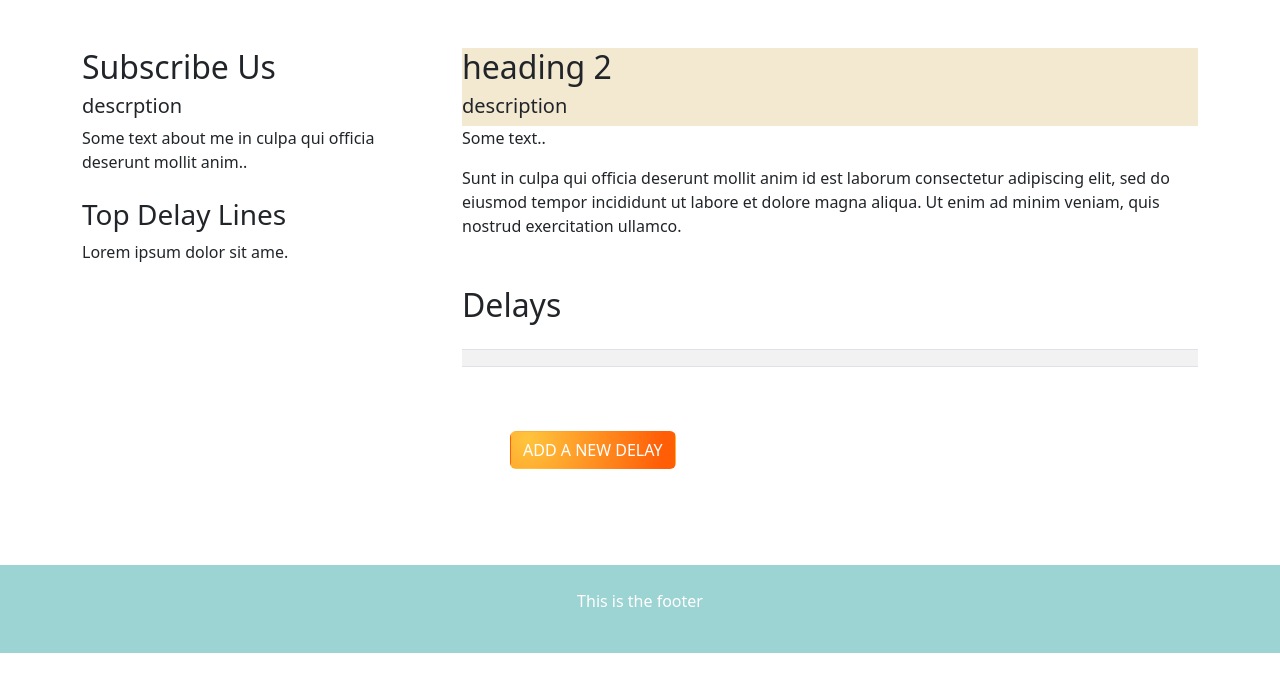
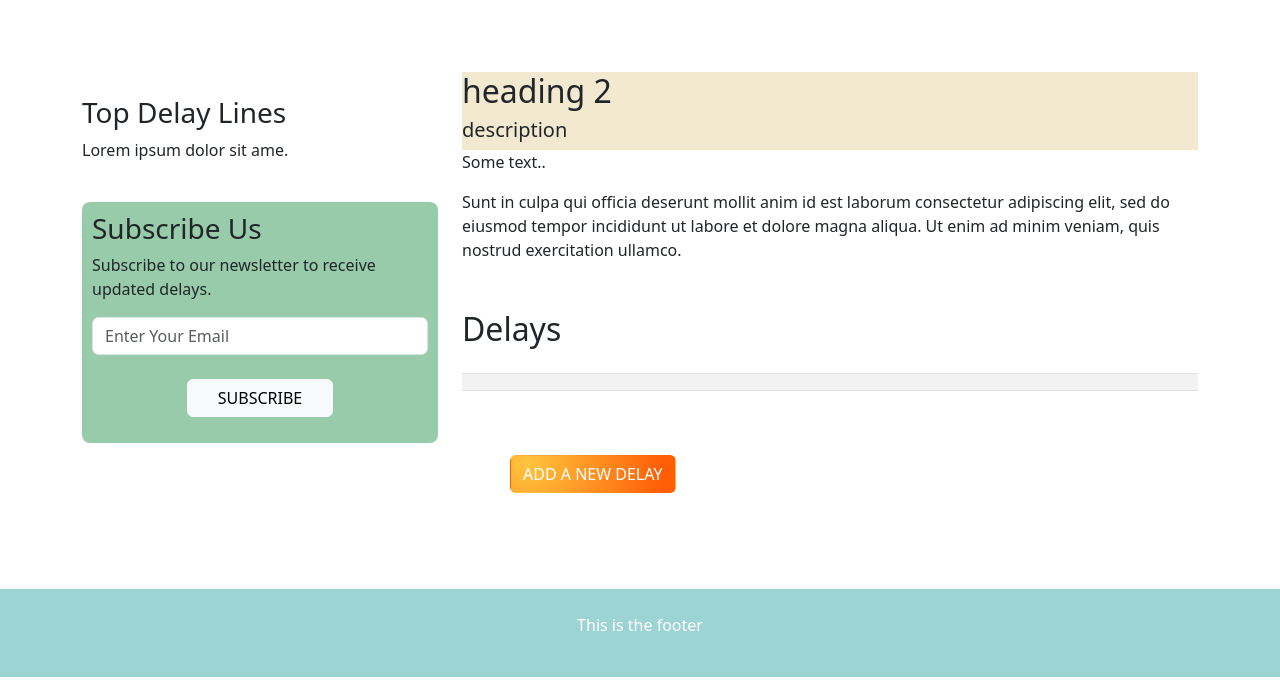
Before and after one commit to yanyzhang/mtasubwaydelays, a Flask app: page / in a window 1280 px wide. Shown: the part 92-775 px from the top of the page. Run offline with Flask 3, Linux system fonts and the light colour scheme; lists and menus that the app fills with data are empty; some libraries are stand-ins or nearby versions; some web fonts are replaced.

Commit message:
updated subscribe POST, still to fix the posting

```diff
--- a/app.py
+++ b/app.py
@@ -1,32 +1,49 @@
-from flask import Flask, render_template, request
+from flask import Flask, render_template, request, redirect, url_for, flash
 from flask_sqlalchemy import SQLAlchemy
 
+
 app=Flask(__name__)
-app.config['SQLALCHEMY_DATABASE_URI']='postgresql+psycopg2://postgres:{password}@localhost:5432/mtasubwaydelays'
+app.config['SQLALCHEMY_DATABASE_URI']='postgresql+psycopg2://postgres:groe46disc@localhost:5432/mtasubwaydelays'
 # Debugging line to print the URI
 app.config['SQLALCHEMY_TRACK_MODIFICATIONS']=False
 db=SQLAlchemy(app)
 
 
 
+
+class EmailData(db.Model):
+    __tablename__ = "email_list"
+    id=db.Column(db.Integer, primary_key=True)
+    email=db.Column(db.SmallInteger, nullable=False)
+
+    def __init__(self, email):
+        self.email=email
+
+
 with app.app_context():
     db.create_all()
+
+
 
 @app.route("/")
 def index():
     return render_template('index.html')
 
-# @app.route("/thankyou", method=['POST'])
-# def thankyou():
-#     if request.method=='POST':
-#         email=request.form['email_name']
-
-#         return render_template('thankyou.html')
 
 
 
+@app.route("/subscript", methods=['POST'])
+def subscript():
+    if request.method=='POST':
+        email=request.form['email_name']
+        print(request.form)
 
+        subscriptionlist=EmailData(email)
+        db.session.add(subscriptionlist)
+        db.session.commit()
 
+        flash("Thank you for subscribing to MTA Subway Delays!")
+        return render_template('index.html')
 
 
 
--- a/templates/index.html
+++ b/templates/index.html
@@ -28,24 +28,52 @@
 
     <nav class="navbar"></nav>
 
-    <div></div>
+    <div>
+      <img />
+    </div>
 
     <div class="container mt-5">
       <div class="row">
         <div class="col-sm-4">
           <div class="">
-            <h2>Subscribe Us</h2>
-            <h5>descrption</h5>
-            <div class=""></div>
-            <p>
-              Some text about me in culpa qui officia deserunt mollit anim..
-            </p>
-          </div>
-
-          <div class="">
             <h3 class="mt-4">Top Delay Lines</h3>
             <p>Lorem ipsum dolor sit ame.</p>
             <table></table>
+          </div>
+          <br />
+          <div
+            class="container-fluid"
+            style="background-color: #97cba9; padding: 10px; border-radius: 8px"
+          >
+            <h3>Subscribe Us</h3>
+            <p>
+              Subscribe to our newsletter to receive <br />
+              updated delays.
+            </p>
+            <div class="form">
+              <form
+                class="input text-center"
+                action="{{url_for('subscript')}}"
+                method="POST"
+              >
+                <input
+                  type="text"
+                  class="form-control"
+                  id="email"
+                  name="email"
+                  placeholder="Enter Your Email"
+                  required
+                />
+                <br />
+                <button
+                  class="btn mb-3 btn-light"
+                  type="submit"
+                  style="cursor: pointer; padding: 6px 30px; font-weight: 450"
+                >
+                  <span>SUBSCRIBE</span>
+                </button>
+              </form>
+            </div>
           </div>
 
           <hr class="d-sm-none" />
--- a/templates/subscript.html
+++ b/templates/subscript.html
@@ -12,9 +12,7 @@
   </head>
   <body>
     <div>
-      <h1>
-        Hello {Name}, We appreciate you for subscribing to MTA Subway Delays
-      </h1>
+      <h1>Thank you for subscribing to MTA Subway Delays!</h1>
       <p></p>
     </div>
   </body>
```
